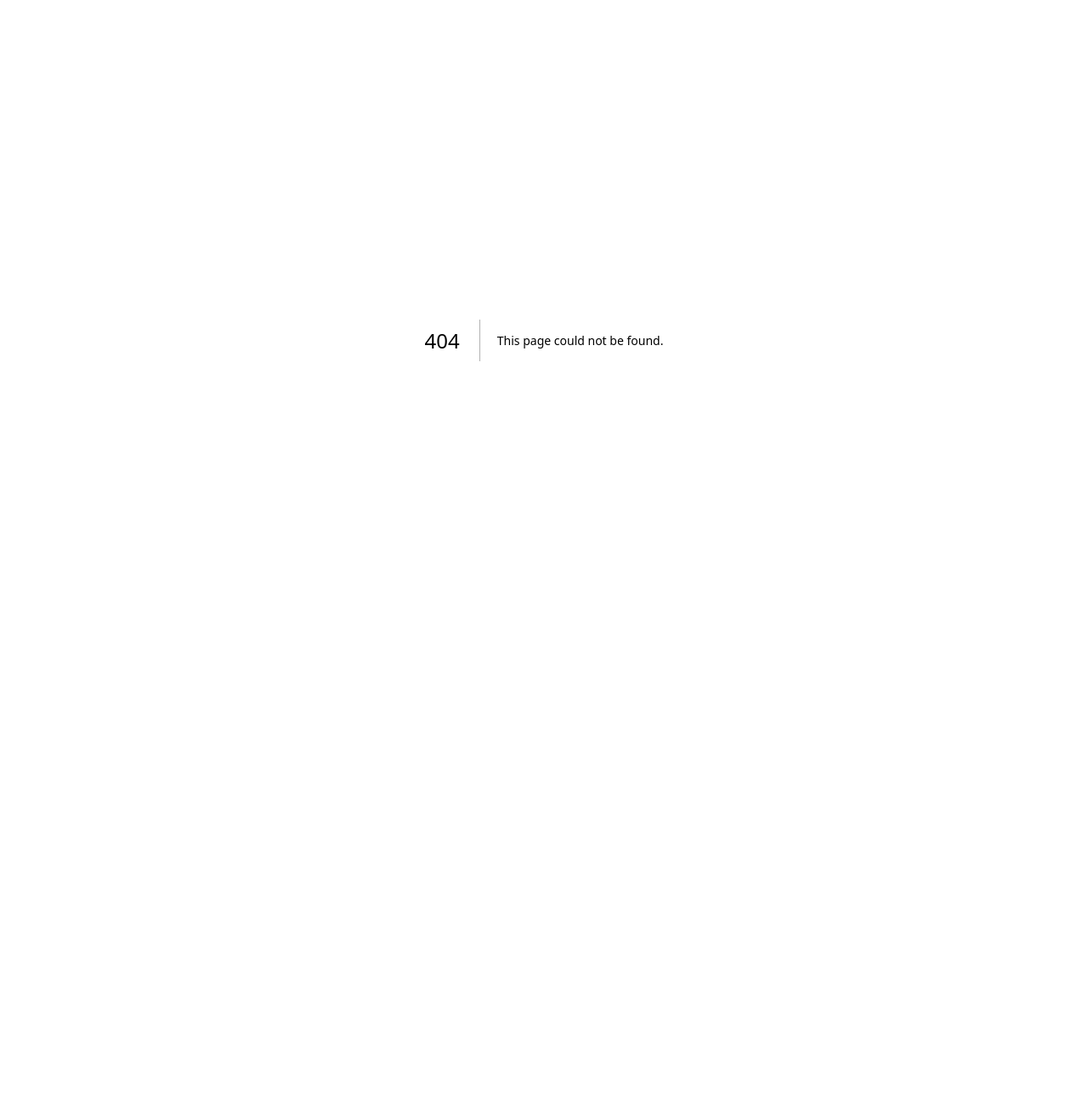
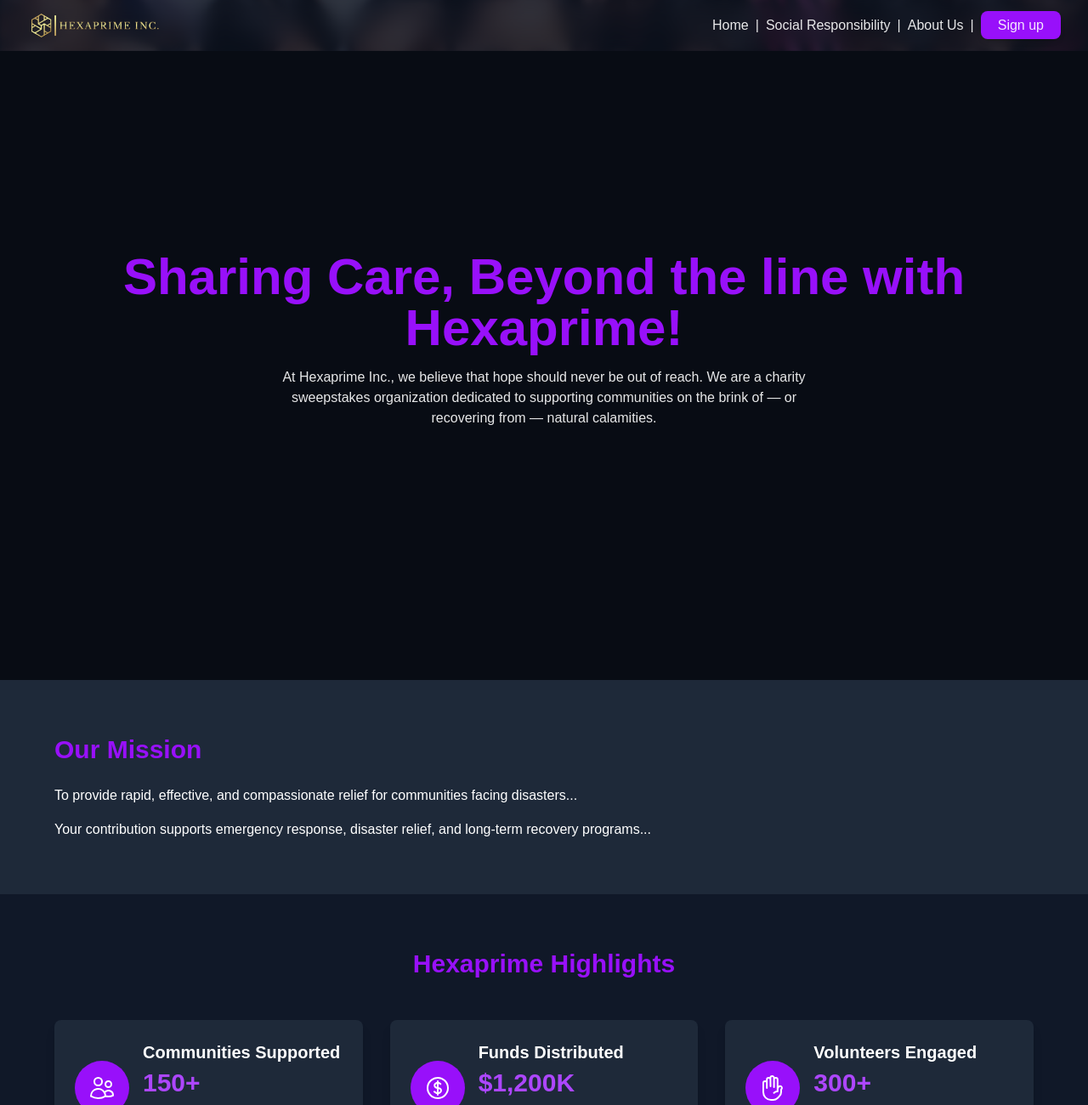
Before and after one commit to NETAD-MIKHAIL/hexaprime-portal, a Next.js app: page /contact_us in a window 1280 px wide. Before the commit this address had no page. Shown: the top 1300 px of the page at 85% size. Before the commit the page ends 800 px from the top, so only its background shows below. Built offline with nearby package versions, Linux system fonts and the light colour scheme.

Commit message:
Add files via upload

```diff
--- /dev/null
+++ b/app/contact_us/page.tsx
@@ -0,0 +1,188 @@
+"use client";
+
+import Image from "next/image";
+import { useEffect, useState } from "react";
+import { UsersIcon, CurrencyDollarIcon, HandRaisedIcon } from "@heroicons/react/24/outline";
+
+export default function Home() {
+  // Animated counters
+  const [communities, setCommunities] = useState(0);
+  const [funds, setFunds] = useState(0);
+  const [volunteers, setVolunteers] = useState(0);
+
+  useEffect(() => {
+    const duration = 2000;
+    const steps = 100;
+    const intervalTime = duration / steps;
+
+    let c = 0,
+      f = 0,
+      v = 0;
+
+    const interval = setInterval(() => {
+      c += 150 / steps;
+      f += 1200000 / steps;
+      v += 300 / steps;
+
+      setCommunities(Math.min(Math.round(c), 150));
+      setFunds(Math.min(Math.round(f), 1200000));
+      setVolunteers(Math.min(Math.round(v), 300));
+
+      if (c >= 150 && f >= 1200000 && v >= 300) clearInterval(interval);
+    }, intervalTime);
+
+    return () => clearInterval(interval);
+  }, []);
+
+  return (
+    <main className="bg-gray-900 text-white min-h-screen">
+
+      {/* Header */}
+      <header className="w-full fixed top-0 left-0 z-50 border-0 shadow-none">
+        {/* Background image overlay */}
+        <div className="absolute inset-0 -z-10">
+          <Image
+            src="/kiddiekid.png"
+            alt="Background"
+            fill
+            className="object-cover"
+          />
+          {/* Semi-transparent overlay */}
+          <div className="absolute inset-0 bg-gray-900/50 backdrop-blur-md"></div>
+        </div>
+
+        <nav className="relative max-w-7xl mx-auto flex justify-between items-center px-8 py-3">
+          {/* LOGO */}
+          <div className="flex-shrink-0">
+            <Image
+              src="/hexalogo2.png"
+              alt="Hexaprime Logo"
+              width={160}
+              height={50}
+              className="block object-contain cursor-pointer"
+            />
+          </div>
+
+          {/* Menu Items */}
+          <ul className="hidden md:flex items-center text-white/90 font-medium ml-8">
+            <li className="flex items-center">
+              <span className="hover:text-purple-400 cursor-pointer transition">Home</span>
+              <span className="mx-2">|</span>
+            </li>
+            <li className="flex items-center">
+              <span className="hover:text-purple-400 cursor-pointer transition">Social Responsibility</span>
+              <span className="mx-2">|</span>
+            </li>
+            <li className="flex items-center">
+              <span className="hover:text-purple-400 cursor-pointer transition">About Us</span>
+              <span className="mx-2">|</span>
+            </li>
+            <li>
+              <span className="px-5 py-2 bg-purple-600 rounded-lg hover:bg-purple-700 transition cursor-pointer shadow-md">
+                Sign up
+              </span>
+            </li>
+          </ul>
+
+          {/* Mobile Menu Icon */}
+          <div className="md:hidden text-white cursor-pointer text-2xl">
+            ☰
+          </div>
+        </nav>
+      </header>
+
+      {/* Hero Section */}
+      <section className="relative h-screen">
+        {/* Remove background image since header already covers */}
+        {/* Overlay content */}
+        <div className="absolute inset-0 bg-black/50 flex flex-col justify-center items-center text-center px-4">
+          <h1 className="text-4xl md:text-6xl font-bold text-purple-600">
+            Sharing Care, Beyond the line with Hexaprime!
+          </h1>
+          <p className="mt-4 max-w-2xl text-white/90">
+            At Hexaprime Inc., we believe that hope should never be out of reach.
+            We are a charity sweepstakes organization dedicated to supporting communities on the brink of — or recovering from — natural calamities.
+          </p>
+        </div>
+      </section>
+
+
+      {/* Mission Section */}
+      <section className="py-16 px-4 md:px-16 bg-gray-800 text-white">
+        <h2 className="text-3xl font-bold text-purple-600 mb-6">Our Mission</h2>
+        <p className="max-w-3xl mb-4">
+          To provide rapid, effective, and compassionate relief for communities facing disasters...
+        </p>
+        <p className="max-w-3xl">
+          Your contribution supports emergency response, disaster relief, and long-term recovery programs...
+        </p>
+      </section>
+
+      {/* Widgets Section */}
+      <section className="py-16 px-4 md:px-16 bg-gray-900">
+        <h2 className="text-3xl font-bold text-purple-600 text-center mb-12">Hexaprime Highlights</h2>
+        <div className="grid md:grid-cols-3 gap-8">
+          {/* Communities */}
+          <div className="bg-gray-800 p-6 rounded-lg shadow-lg hover:scale-105 transform transition duration-300 flex items-center gap-4">
+            <div className="p-4 bg-purple-600 rounded-full">
+              <UsersIcon className="w-8 h-8 text-white" />
+            </div>
+            <div>
+              <h3 className="text-xl font-semibold mb-1">Communities Supported</h3>
+              <p className="text-3xl font-bold text-purple-500">{communities}+</p>
+              <p className="mt-1 text-white/70 text-sm">Across multiple regions facing natural disasters.</p>
+            </div>
+          </div>
+
+          {/* Funds */}
+          <div className="bg-gray-800 p-6 rounded-lg shadow-lg hover:scale-105 transform transition duration-300 flex items-center gap-4">
+            <div className="p-4 bg-purple-600 rounded-full">
+              <CurrencyDollarIcon className="w-8 h-8 text-white" />
+            </div>
+            <div>
+              <h3 className="text-xl font-semibold mb-1">Funds Distributed</h3>
+              <p className="text-3xl font-bold text-purple-500">${(funds / 1000).toLocaleString()}K</p>
+              <p className="mt-1 text-white/70 text-sm">Allocated directly to emergency relief and recovery programs.</p>
+            </div>
+          </div>
+
+          {/* Volunteers */}
+          <div className="bg-gray-800 p-6 rounded-lg shadow-lg hover:scale-105 transform transition duration-300 flex items-center gap-4">
+            <div className="p-4 bg-purple-600 rounded-full">
+              <HandRaisedIcon className="w-8 h-8 text-white" />
+            </div>
+            <div>
+              <h3 className="text-xl font-semibold mb-1">Volunteers Engaged</h3>
+              <p className="text-3xl font-bold text-purple-500">{volunteers}+</p>
+              <p className="mt-1 text-white/70 text-sm">Working with local partners to maximize impact.</p>
+            </div>
+          </div>
+        </div>
+      </section>
+
+      {/* Pillars Section */}
+      <section className="py-16 px-4 md:px-16 bg-gray-800">
+        <h2 className="text-3xl font-bold text-purple-600 text-center mb-12">Our Pillars of Responsibility</h2>
+        <div className="grid md:grid-cols-3 gap-8">
+          <div className="bg-gray-900 p-6 rounded-lg shadow-lg">
+            <h3 className="text-xl font-semibold mb-2">Disaster Relief & Emergency Aid</h3>
+            <p>We channel funds directly to communities facing natural disasters...</p>
+          </div>
+          <div className="bg-gray-900 p-6 rounded-lg shadow-lg">
+            <h3 className="text-xl font-semibold mb-2">Community Rebuilding Projects</h3>
+            <p>Supporting long-term recovery efforts such as rebuilding homes and infrastructure...</p>
+          </div>
+          <div className="bg-gray-900 p-6 rounded-lg shadow-lg">
+            <h3 className="text-xl font-semibold mb-2">Partnership & Collaboration</h3>
+            <p>We partner with local organizations, volunteers, and agencies to reach those in need...</p>
+          </div>
+        </div>
+      </section>
+
+      {/* Footer */}
+      <footer className="py-8 px-4 md:px-16 bg-gray-800 text-center text-white">
+        <p>© 2025 Hexaprime Inc. All Rights Reserved.</p>
+      </footer>
+    </main>
+  );
+}
```
